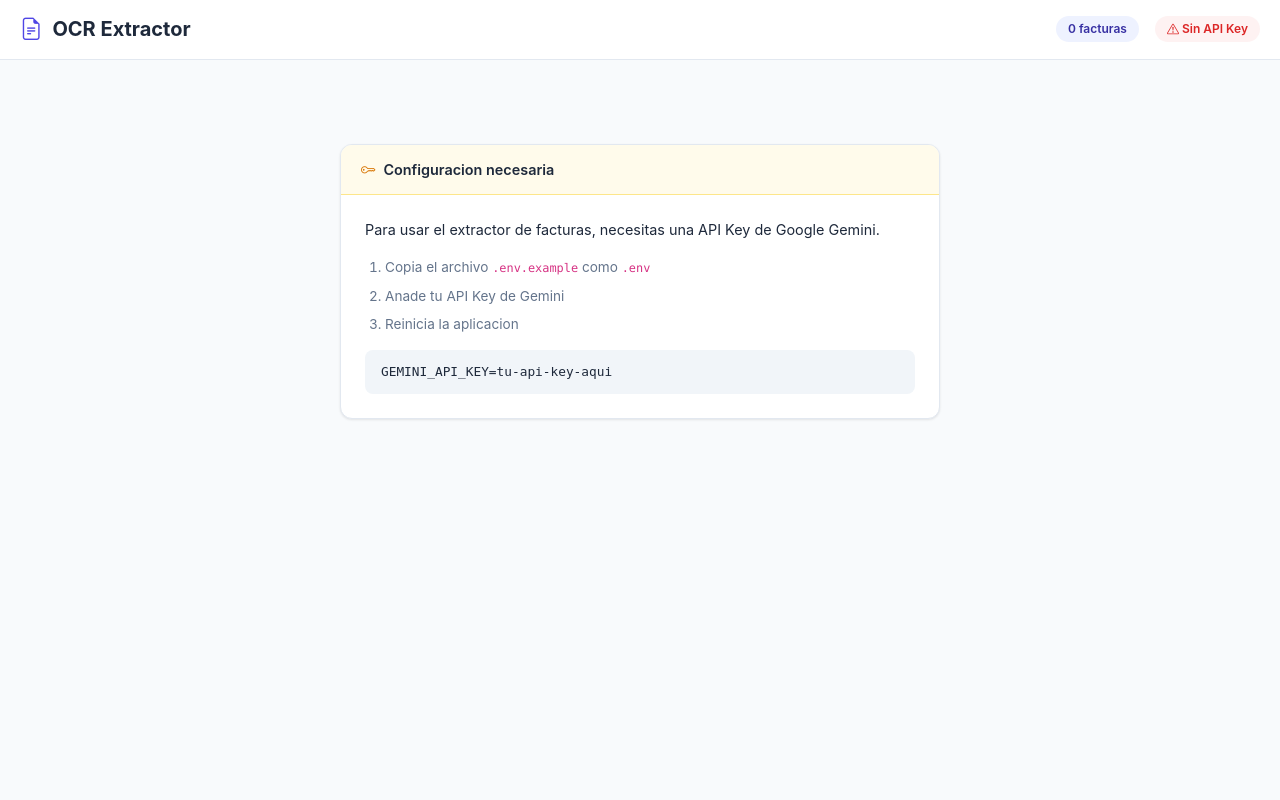
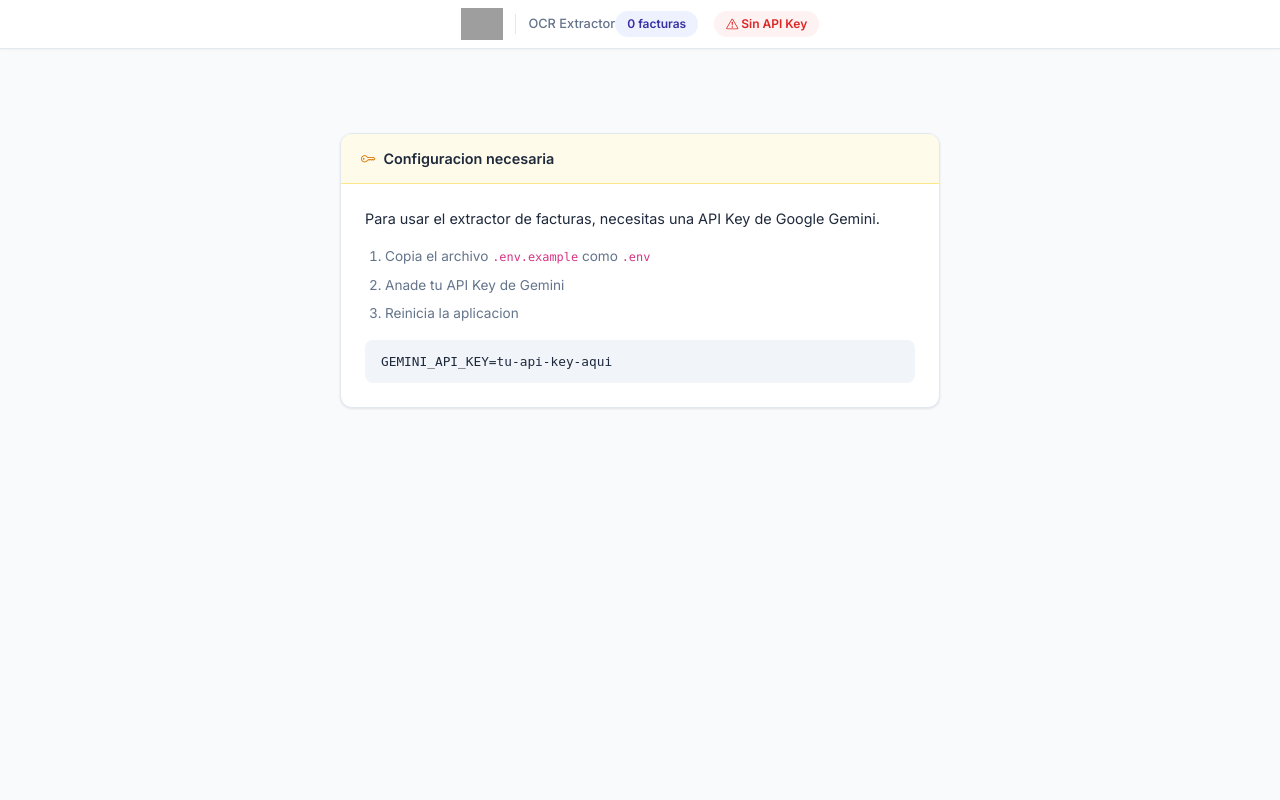
Before and after one commit to Valen18/ocr-extractor, a Flask app: page / in a window 1280 px wide. Run offline with Flask 3, Linux system fonts and the light colour scheme; grey boxes are pictures that could not be loaded.

Commit message:
Use Descapada branded navbar header

```diff
--- a/templates/index.html
+++ b/templates/index.html
@@ -3,9 +3,10 @@
 <head>
     <meta charset="UTF-8">
     <meta name="viewport" content="width=device-width, initial-scale=1.0">
-    <title>OCR Extractor</title>
+    <title>OCR Extractor - Descapada</title>
     <link href="https://cdn.jsdelivr.net/npm/bootstrap@5.3.3/dist/css/bootstrap.min.css" rel="stylesheet">
     <link href="https://cdn.jsdelivr.net/npm/bootstrap-icons@1.11.3/font/bootstrap-icons.min.css" rel="stylesheet">
+    <link href="https://fonts.googleapis.com/css2?family=Inter:wght@300;400;500;600;700&display=swap" rel="stylesheet">
     <style>
         :root {
             --brand: #4f46e5;
@@ -25,30 +26,34 @@
         }
         * { box-sizing: border-box; }
         body {
-            font-family: -apple-system, BlinkMacSystemFont, 'Segoe UI', system-ui, sans-serif;
+            font-family: 'Inter', -apple-system, BlinkMacSystemFont, 'Segoe UI', system-ui, sans-serif;
             background: var(--bg);
             color: var(--text);
             min-height: 100vh;
         }
 
-        /* ── Header ──────────────────────────────── */
-        .app-header {
-            background: var(--surface);
+        /* ── Navbar (Descapada style) ────────────── */
+        .navbar {
+            background: #ffffff;
             border-bottom: 1px solid var(--border);
-            padding: 16px 0;
+            padding: 8px 0;
             position: sticky;
             top: 0;
             z-index: 100;
+            box-shadow: 0 1px 3px rgba(0,0,0,.04);
         }
-        .app-header h1 {
-            font-size: 1.25rem;
-            font-weight: 700;
-            margin: 0;
-            display: flex;
-            align-items: center;
-            gap: 10px;
+        .brand-logo {
+            height: 32px;
+            width: auto;
         }
-        .app-header h1 i { color: var(--brand); font-size: 1.4rem; }
+        .brand-sub {
+            font-size: 0.8rem;
+            font-weight: 500;
+            color: var(--text-muted);
+            padding-left: 12px;
+            border-left: 1px solid var(--border);
+            margin-left: 12px;
+        }
         .header-badge {
             font-size: 0.75rem;
             padding: 4px 12px;
@@ -380,10 +385,16 @@
 </head>
 <body>
 
-<!-- Header -->
-<header class="app-header">
+<!-- Navbar Descapada -->
+<nav class="navbar">
     <div class="container-app d-flex justify-content-between align-items-center">
-        <h1><i class="bi bi-file-earmark-text"></i> OCR Extractor</h1>
+        <div class="d-flex align-items-center">
+            <a href="/" class="d-flex align-items-center text-decoration-none">
+                <img src="https://descapada.com/wp-content/uploads/2023/01/descapada-logo.png"
+                     alt="Descapada" class="brand-logo">
+                <span class="brand-sub">OCR Extractor</span>
+            </a>
+        </div>
         <div class="d-flex align-items-center gap-3">
             <span class="header-badge" id="counterBadge"
                   style="background:var(--brand-light);color:var(--brand-dark);">
@@ -396,7 +407,7 @@
             {% endif %}
         </div>
     </div>
-</header>
+</nav>
 
 <main class="container-app" style="padding-top:24px; padding-bottom:60px;">
 
```
